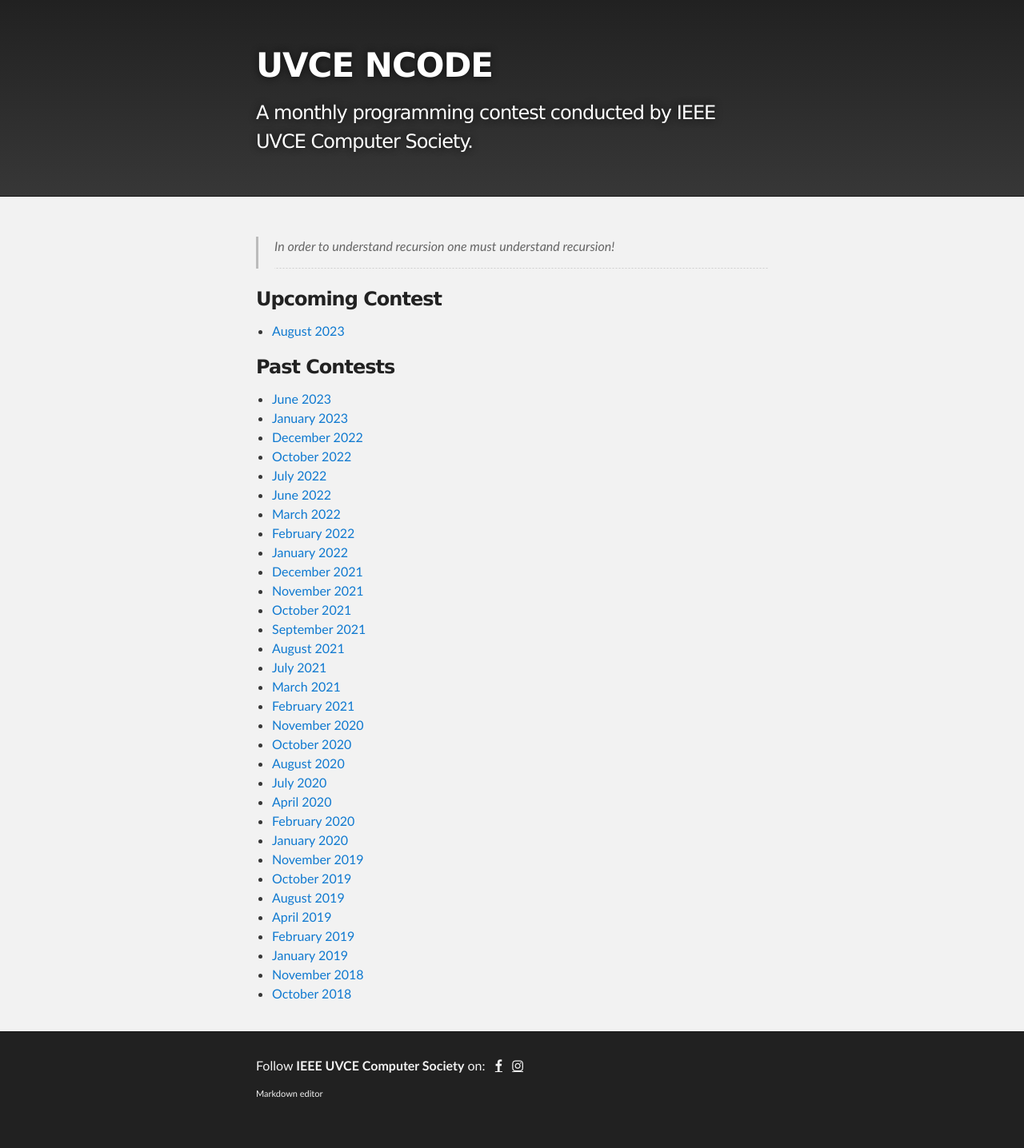
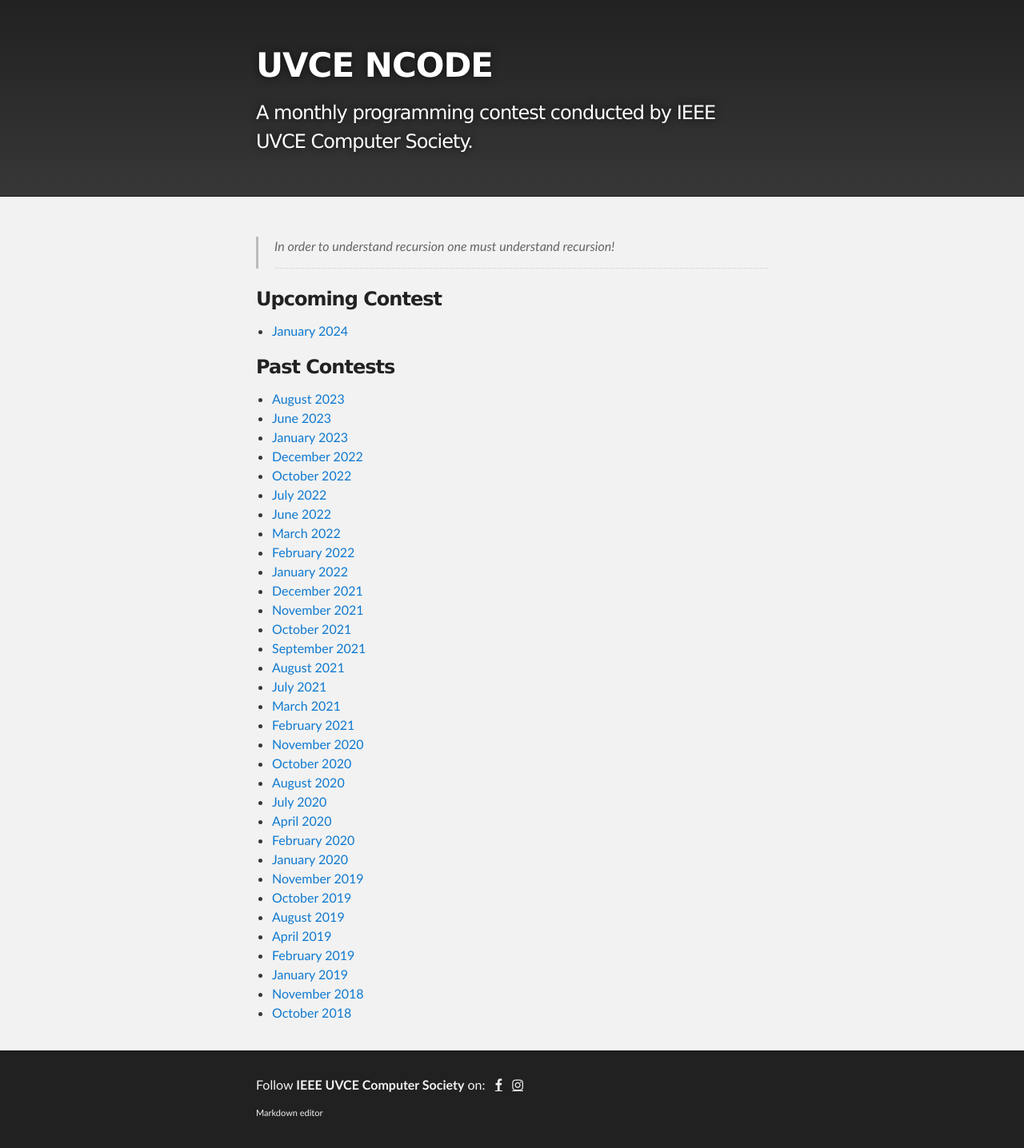
Before and after one commit to ieee-uvce-cs/ncode, a Jekyll site: the page built from index.md, in a window 1280 px wide. Shown: the whole page at 80% size. Built offline with Jekyll 4.4.1, drawn with Linux system fonts in a browser that asks for light colours; before the commit the page ends 1412 px from its top, so only the background shows below that.

Commit message:
Update index.md

```diff
--- a/index.md
+++ b/index.md
@@ -6,9 +6,10 @@ layout: default
 * * *
 
 ### Upcoming Contest
-- [August 2023](https://www.hackerrank.com/uvce-ncode-august-2023)
+- [January 2024](https://www.hackerrank.com/uvce-ncode-january-2024)
 
 ### Past Contests
+- [August 2023](https://www.hackerrank.com/uvce-ncode-august-2023)
 - [June 2023](https://www.hackerrank.com/uvce-ncode-jun-2023)
 - [January 2023](https://www.hackerrank.com/uvce-ncode-jan-2023)
 - [December 2022](https://www.hackerrank.com/uvce-ncode-dec-2022)
```
